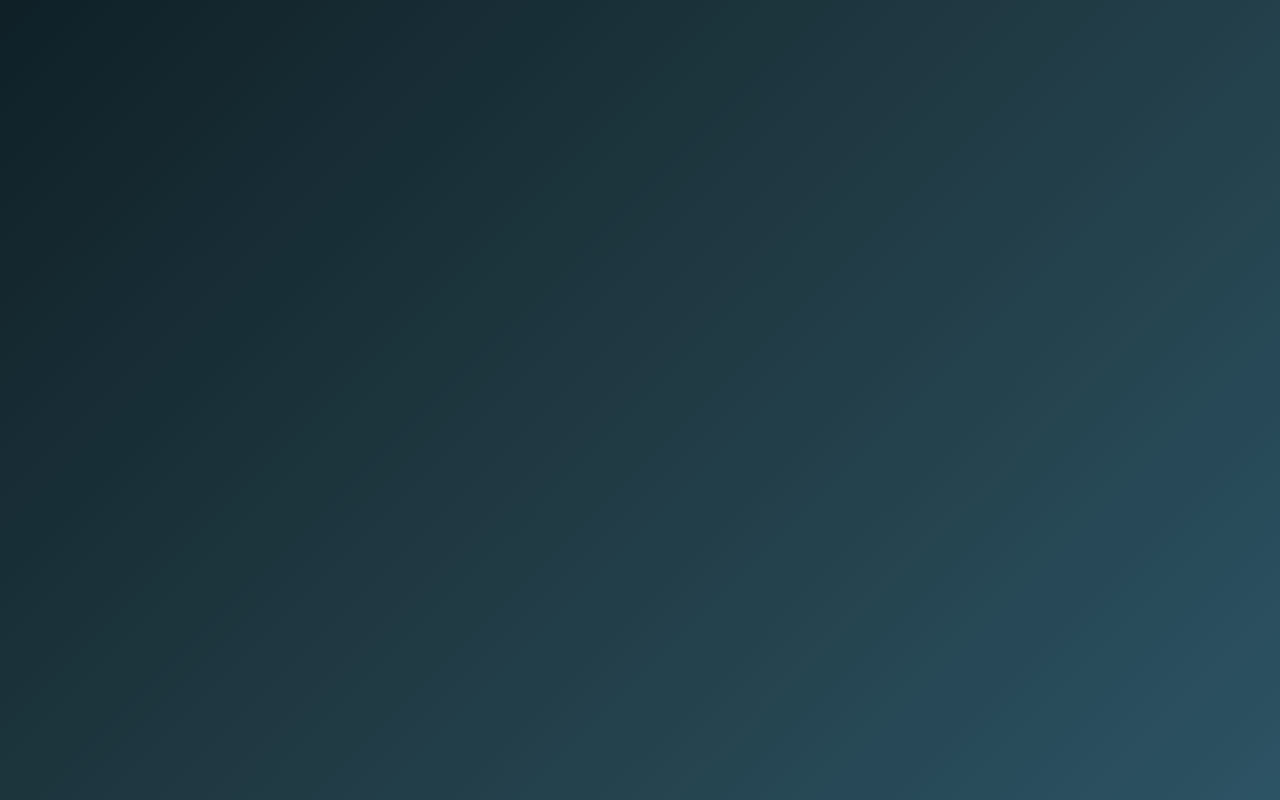
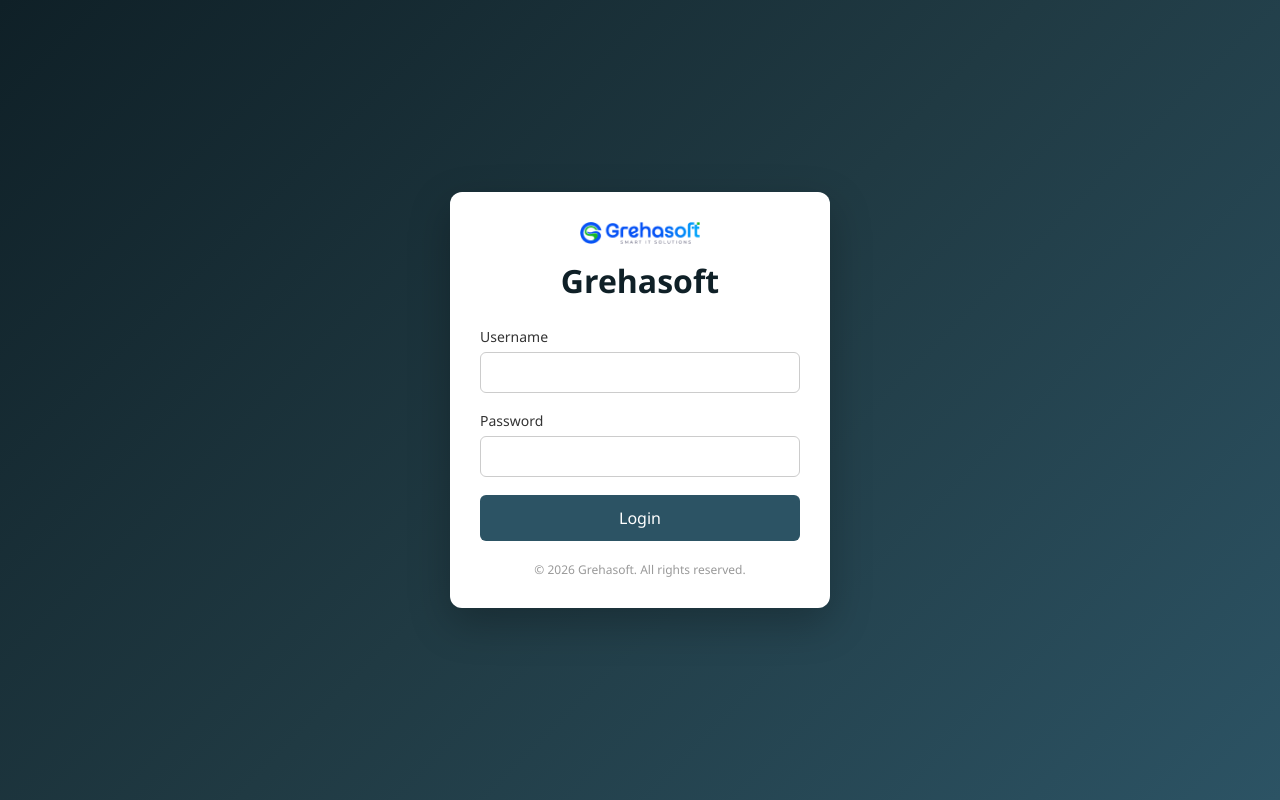
Before and after one commit to jisha-charly/grehasoft, a React (Vite) app: page / in a window 1280 px wide. Built offline with nearby package versions, Linux system fonts and the light colour scheme.

Commit message:
Fix login page UI and username-based authentication

```diff
--- a/src/pages/Login.tsx
+++ b/src/pages/Login.tsx
@@ -4,7 +4,7 @@ import logo from "../assets/grehasoft-logo.png";
 import { useNavigate } from "react-router-dom";
 
 const Login: React.FC = () => {
-  const [email, setEmail] = useState<string>("");
+  const [username, setUsername] = useState<string>("");
   const [password, setPassword] = useState<string>("");
 
   const navigate = useNavigate();
@@ -12,22 +12,58 @@ const Login: React.FC = () => {
   const handleLogin = (e: React.FormEvent<HTMLFormElement>): void => {
     e.preventDefault();
 
-    if (email === "admin@g.com" && password === "admin123") {
+    if (username === "admin" && password === "admin123") {
       localStorage.setItem("role", "admin");
       navigate("/admin/dashboard");
-    } else if (email === "emp@grehasoft.com" && password === "emp123") {
+    } else if (username === "employee" && password === "emp123") {
       localStorage.setItem("role", "employee");
       navigate("/employee/dashboard");
     } else {
       alert("Invalid credentials");
     }
-  };
+  }; // ✅ FUNCTION CLOSED HERE
 
   return (
     <div className="login-container">
-      {/* your JSX */}
+      <div className="login-card">
+        <div className="login-header">
+          <img src={logo} alt="Grehasoft Logo" className="logo" />
+          <h2 className="logo-text">Grehasoft</h2>
+
+        </div>
+
+        <form onSubmit={handleLogin}>
+          <div className="form-group">
+            <label>Username</label>
+            <input
+              type="text"
+              value={username}
+              onChange={(e) => setUsername(e.target.value)}
+              required
+            />
+          </div>
+
+          <div className="form-group">
+            <label>Password</label>
+            <input
+              type="password"
+              value={password}
+              onChange={(e) => setPassword(e.target.value)}
+              required
+            />
+          </div>
+
+          <button type="submit" className="login-btn">
+            Login
+          </button>
+        </form>
+
+        <div className="login-footer">
+          © 2026 Grehasoft. All rights reserved.
+        </div>
+      </div>
     </div>
   );
 };
 
-export default Login;
+export default Login; // ✅ MUST be last & outside component
```
